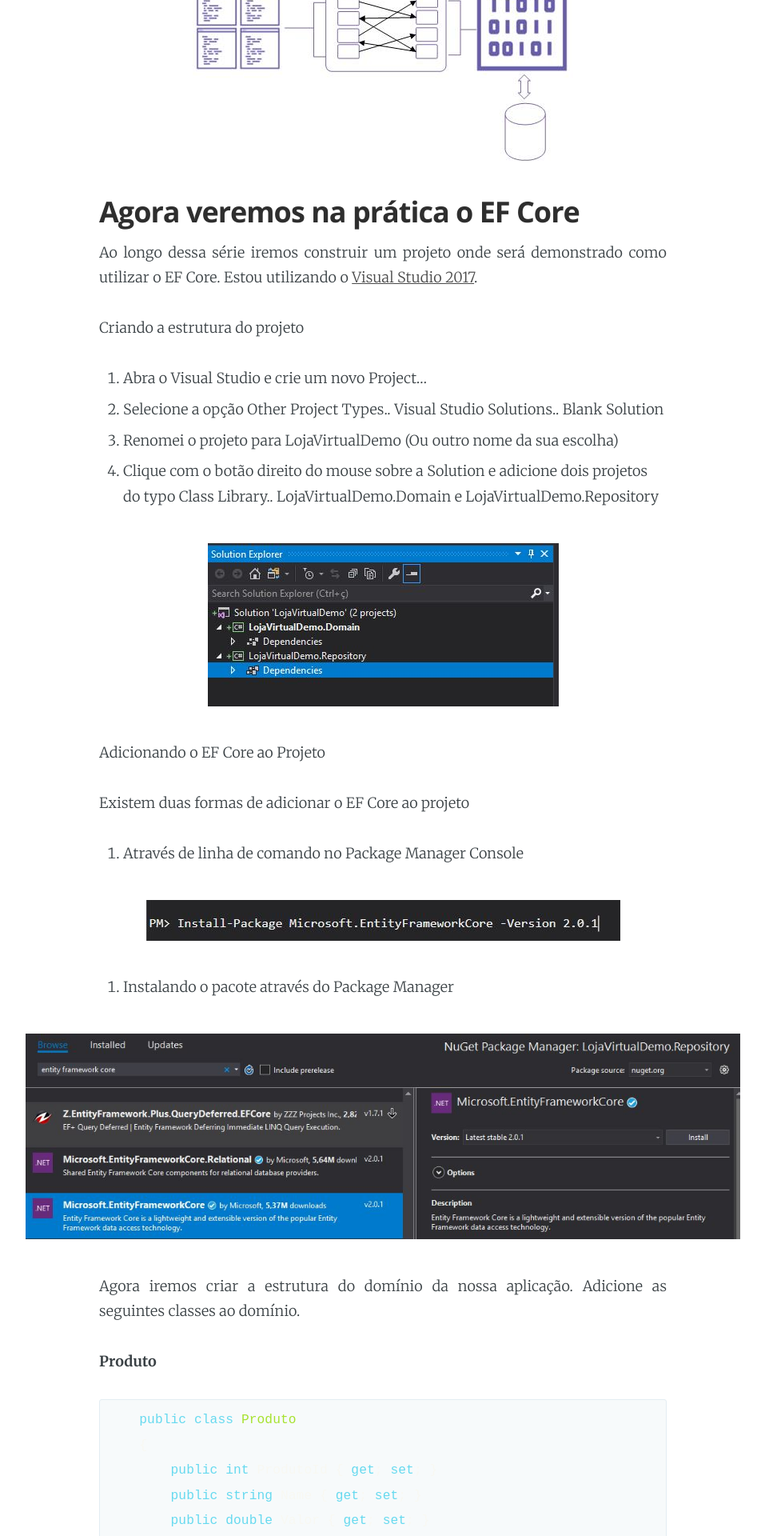
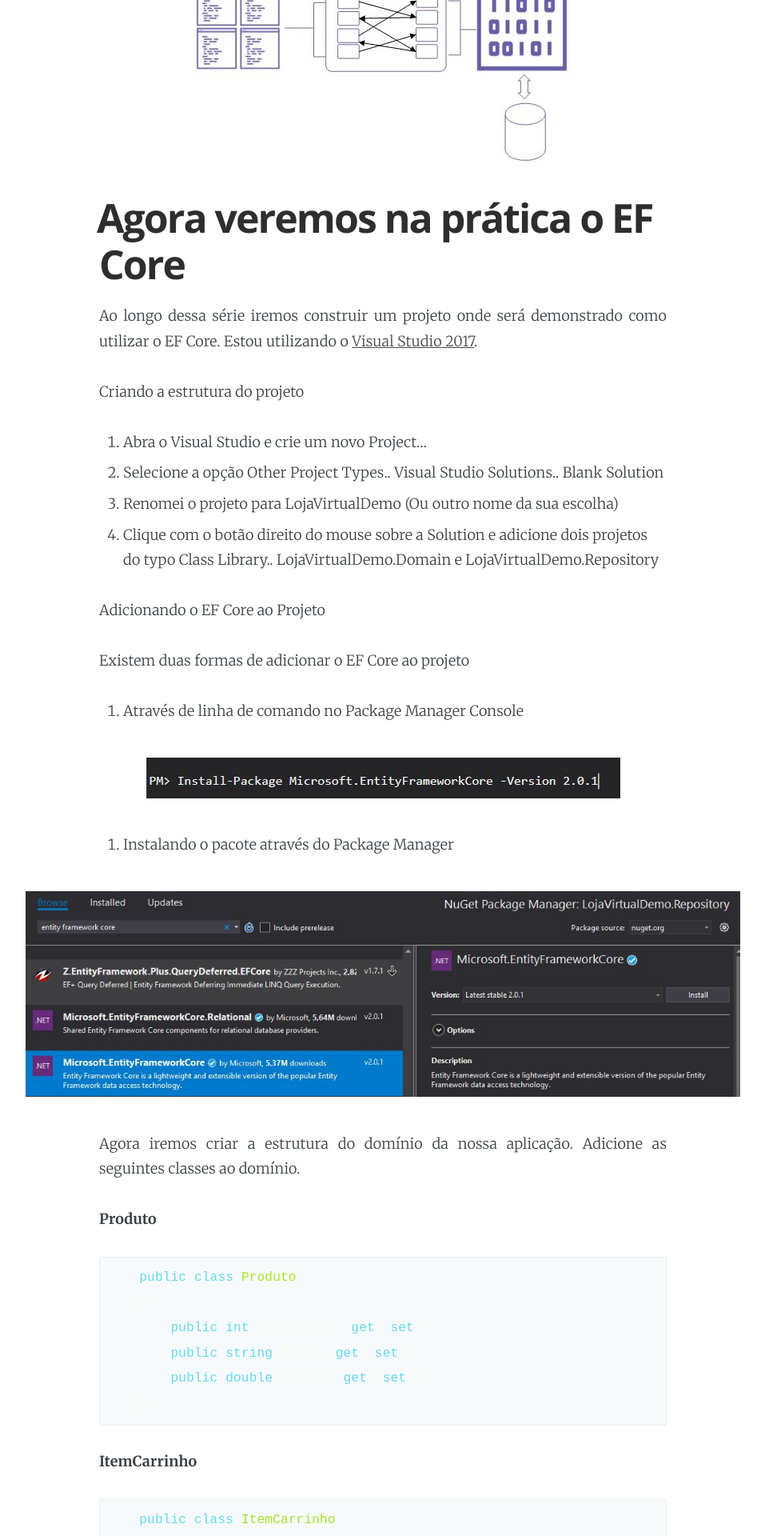
Before and after one commit to gambarra/gambarra.github.io, a Jekyll site: the page built from _posts/2018-03-11-Entity-Framework-core-Introducao.md, in a window 1280 px wide. Shown: the part 1022-2942 px from the top of the page at 80% size, without its empty margins (161-1118 px from the left). Built offline with Jekyll 4.4.1, drawn with Linux system fonts in a browser that asks for light colours.

Commit message:
:art: criando post entity

```diff
--- a/_posts/2018-03-11-Entity-Framework-core-Introducao.md
+++ b/_posts/2018-03-11-Entity-Framework-core-Introducao.md
@@ -16,7 +16,7 @@
 
 ![](/assets/images/entityframework/entity.jpg)
 
-## Agora veremos na prática o EF Core
+# Agora veremos na prática o EF Core
 
 Ao longo dessa série iremos construir um projeto onde será demonstrado como utilizar o EF Core. Estou utilizando o [Visual Studio 2017](https://www.visualstudio.com/pt-br/downloads/).
 
@@ -26,8 +26,6 @@
 2. Selecione a opção Other Project Types.. Visual Studio Solutions.. Blank Solution
 3. Renomei o projeto para LojaVirtualDemo (Ou outro nome da sua escolha)
 4. Clique com o botão direito do mouse sobre a Solution e adicione dois projetos do typo Class Library.. LojaVirtualDemo.Domain e LojaVirtualDemo.Repository
-
-![](/assets/images/entityframework/solution_image_1.jpg)
 
 Adicionando o EF Core ao Projeto
 
```
